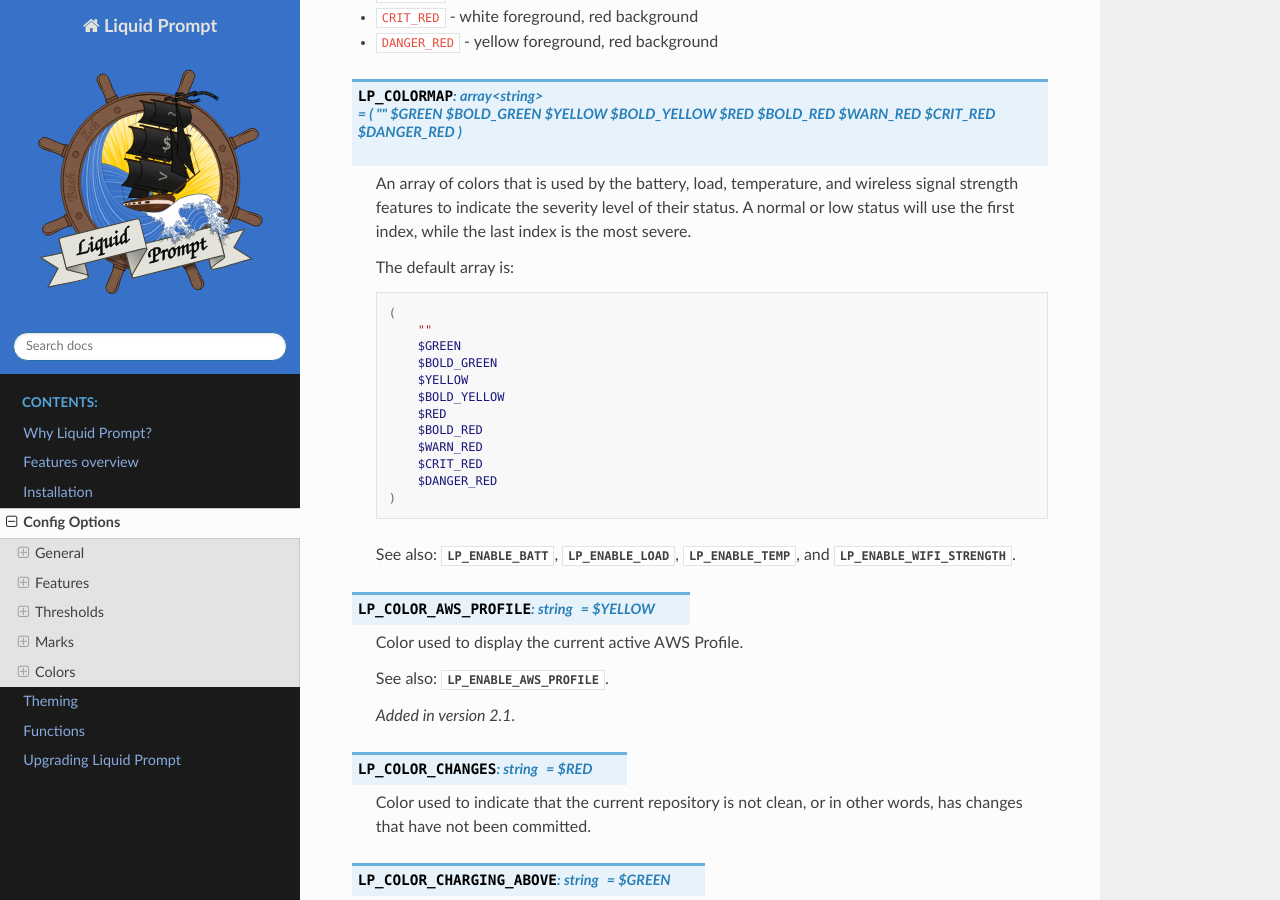
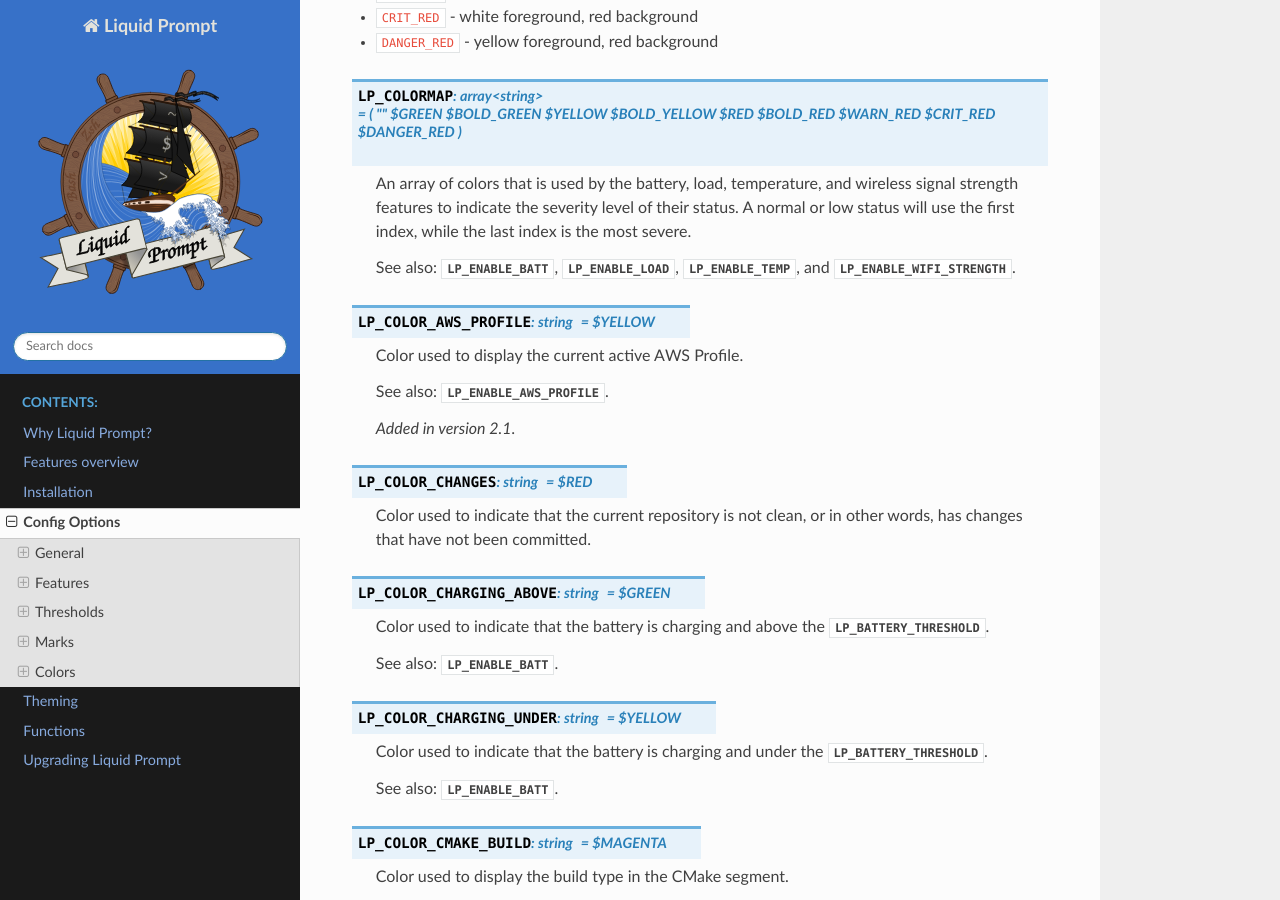
Before and after one commit to liquidprompt/liquidprompt, a Sphinx documentation site: the page built from docs/config.rst, in a window 1280 px wide and 900 px high, scrolled down 27051 px. Built offline with Sphinx 7.4.7 and the Read the Docs theme 2.0.0, drawn with Linux system fonts in a browser that asks for light colours; pages that are not in the unit, such as notebooks, are missing from menus; cross-references to code outside the pages are shown as plain code.

Commit message:
review fixes

```diff
--- a/docs/config.rst
+++ b/docs/config.rst
@@ -1633,27 +1633,13 @@ Valid preset color variables are:
 
 .. attribute:: LP_COLORMAP
    :type: array<string>
-   :value: ( "" $GREEN $BOLD_GREEN $YELLOW $BOLD_YELLOW $RED $BOLD_RED $WARN_RED $CRIT_RED $DANGER_RED )
+   :value: ( "" $GREEN $BOLD_GREEN $YELLOW $BOLD_YELLOW $RED $BOLD_RED
+                $WARN_RED $CRIT_RED $DANGER_RED )
 
    An array of colors that is used by the battery, load, temperature, and
    wireless signal strength features to indicate the severity level of their
    status. A normal or low status will use the first index, while the last index
    is the most severe.
-
-   The default array is::
-
-      (
-          ""
-          $GREEN
-          $BOLD_GREEN
-          $YELLOW
-          $BOLD_YELLOW
-          $RED
-          $BOLD_RED
-          $WARN_RED
-          $CRIT_RED
-          $DANGER_RED
-      )
 
    See also: :attr:`LP_ENABLE_BATT`, :attr:`LP_ENABLE_LOAD`,
    :attr:`LP_ENABLE_TEMP`, and :attr:`LP_ENABLE_WIFI_STRENGTH`.
```
Also changed, not shown: 2 other files.
